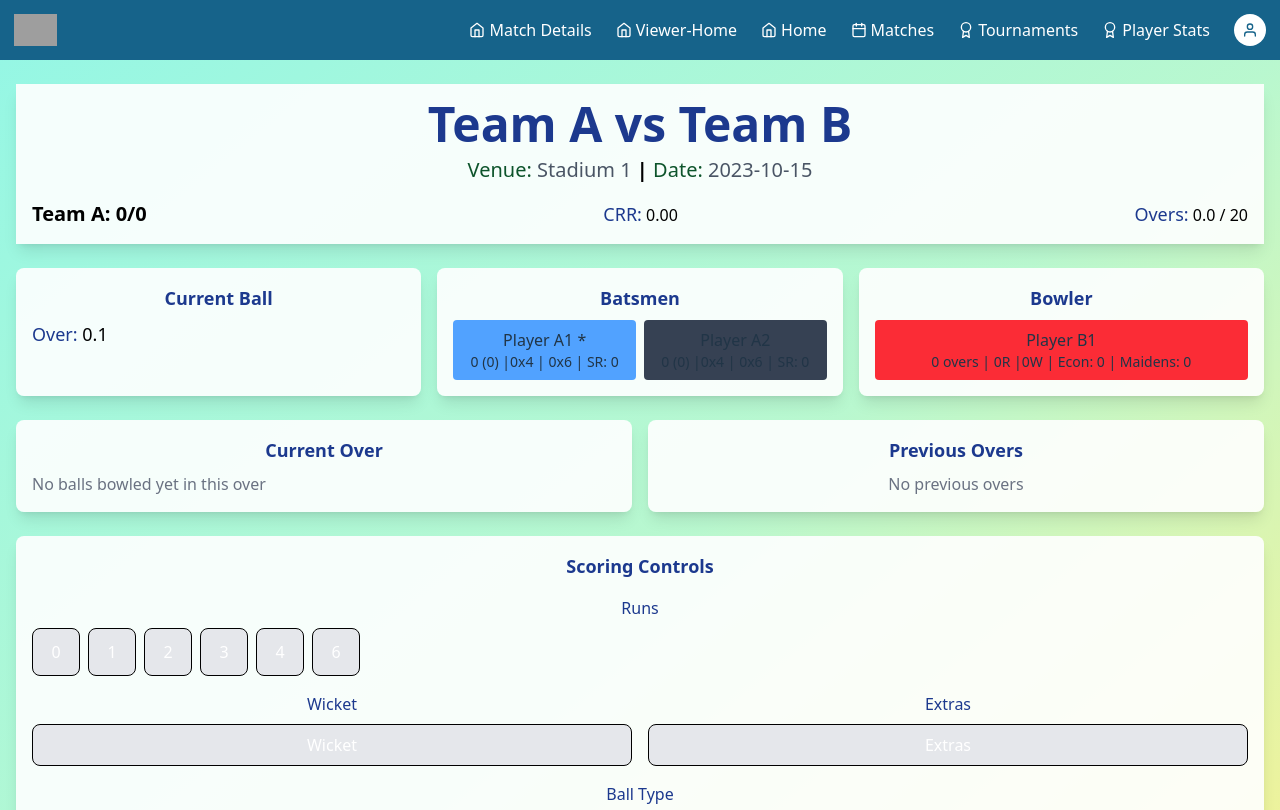
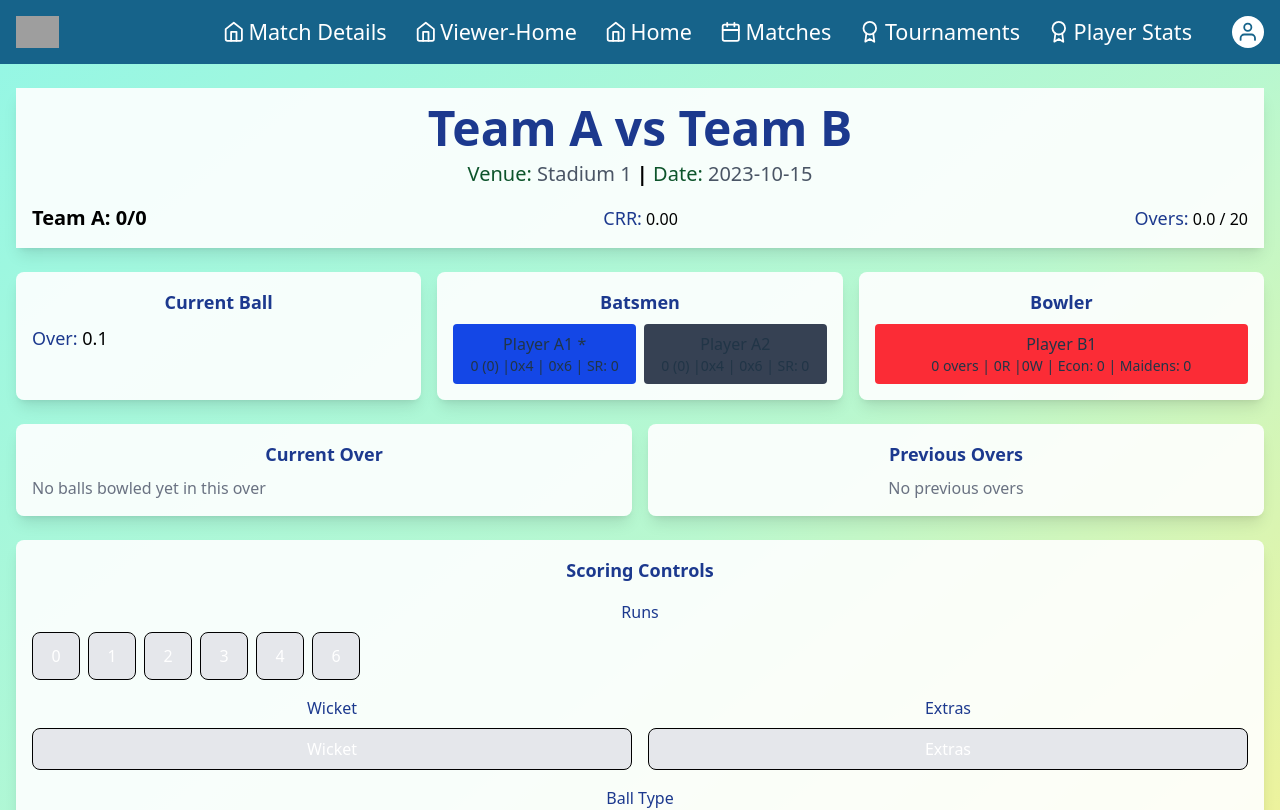
Before and after one commit to Atharvasp333/Cricket-Scoring-System, a React (Vite) app in the folder frontend/: page /scoring/1 in a window 1280 px wide. Shown: the top 810 px of the page. Built offline with nearby package versions, Linux system fonts and the light colour scheme; grey boxes are pictures that could not be loaded.

Commit message:
navbar fixed

```diff
--- a/frontend/src/Components/Navbar.jsx
+++ b/frontend/src/Components/Navbar.jsx
@@ -10,8 +10,8 @@ const Navbar = () => {
   };
 
   return (
-    <nav className=" bg-[#16638A] text-white p-3.5 shadow-md">
-      <div className="max-w-screen-2xl mx-auto flex justify-between items-center">
+    <nav className=" w-full bg-[#16638A] text-white text-[1.35rem] p-4 shadow-md">
+      <div className="mx-auto flex gap-10 justify-between items-center">
         {/* Left side - Logo */}
         <div className="flex items-center">
           <img
@@ -32,8 +32,9 @@ const Navbar = () => {
         </div>
 
         {/* Right side - Navigation Links and Profile Icon */}
-        <div className="flex items-center space-x-4 md:space-x-6">
-          <ul className="flex space-x-4 md:space-x-6">
+        <div className="flex items-center space-x-4 md:space-x-10">
+          <ul className="flex space-x-6 md:space-x-7">
+          {/* <ul className="flex space-x-6 md:space-x-10"> for final jab navbar pe 4 hi items honge on the right */}
             <li>
               <Link to="/match-details/:matchId" className={`flex items-center ${isActive('/match-details/:matchId')}`}>
                 <FiHome className="mr-1" />
--- a/frontend/src/Screens/Scorer/Scoring.jsx
+++ b/frontend/src/Screens/Scorer/Scoring.jsx
@@ -734,7 +734,7 @@ const Scoring = () => {
         <div className="bg-white/90 p-4 rounded-lg shadow-lg">
           <h2 className="text-lg font-semibold mb-2 text-blue-900">Batsmen</h2>
           <div className="grid grid-cols-2 gap-2">
-            <div className={`p-2 rounded ${matchState.striker ? 'bg-blue-400' : 'bg-gray-700'}`}>
+            <div className={`p-2 rounded ${matchState.striker ? 'bg-blue-700' : 'bg-gray-700'}`}>
               <div className="font-medium">{matchState.striker.name} *</div>
               <div className="text-sm">
                 {matchState.striker.runs} ({matchState.striker.balls}) |
@@ -742,7 +742,7 @@ const Scoring = () => {
                 SR: {matchState.striker.strikeRate}
               </div>
             </div>
-            <div className={`p-2 rounded ${!matchState.striker ? 'bg-blue-400' : 'bg-gray-700'}`}>
+            <div className={`p-2 rounded ${!matchState.striker ? 'bg-blue-700' : 'bg-gray-700'}`}>
               <div className="font-medium">{matchState.nonStriker.name}</div>
               <div className="text-sm">
                 {matchState.nonStriker.runs} ({matchState.nonStriker.balls}) |
```
